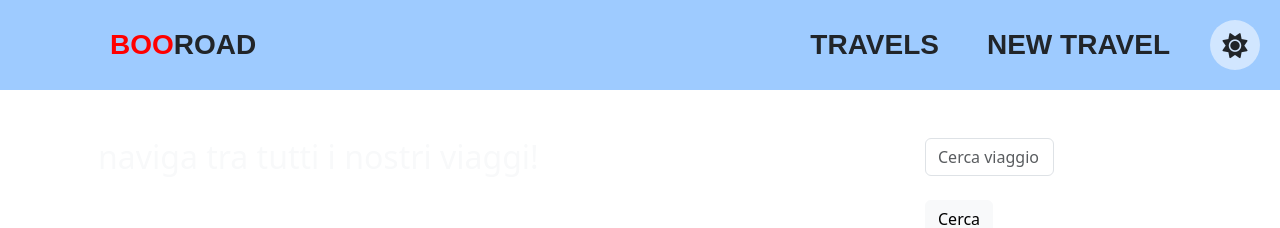
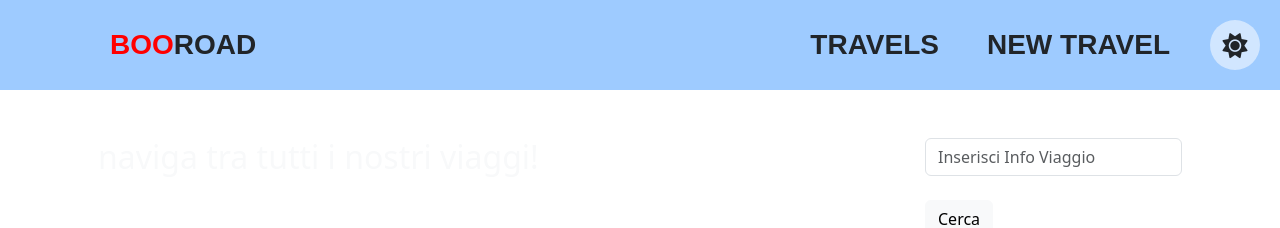
Before and after one commit to simoneburrai/boo-road-webapp, a React (Vite) app: page /travels in a window 1280 px wide. Shown: the top 228 px of the page. Built offline with nearby package versions, Linux system fonts and the light colour scheme; a web font is replaced by a local one.

Commit message:
feat: form changes

```diff
--- a/src/components/SearchBarTravel.jsx
+++ b/src/components/SearchBarTravel.jsx
@@ -12,10 +12,10 @@ const SearchBarTravel = ({ onSearch }) => {
         <form onSubmit={handleSubmit}>
             <input
             type="text"
-            placeholder="Cerca viaggio"
+            placeholder="Inserisci Info Viaggio"
             value={searchValue}
             onChange={(e)=> setSearchValue(e.target.value)}
-            className="form-control w-50 mb-4"
+            className="form-control w-30 mb-4"
         />
         <button type="submit" class="btn btn-light">Cerca</button>
         </form>
--- a/src/components/SearchBarTraveller.jsx
+++ b/src/components/SearchBarTraveller.jsx
@@ -12,7 +12,7 @@ const SearchBarTraveller = ({ onSearch }) => {
         <form onSubmit={handleSubmit}>
             <input
             type="text"
-            placeholder="Cerca Utente"
+            placeholder="Cerca Utente per Nome, Cognome, Nazionalità"
             value={searchValue}
             onChange={(e)=>setSearchValue(e.target.value)}
             className="form-control w-50 mb-4"
```
